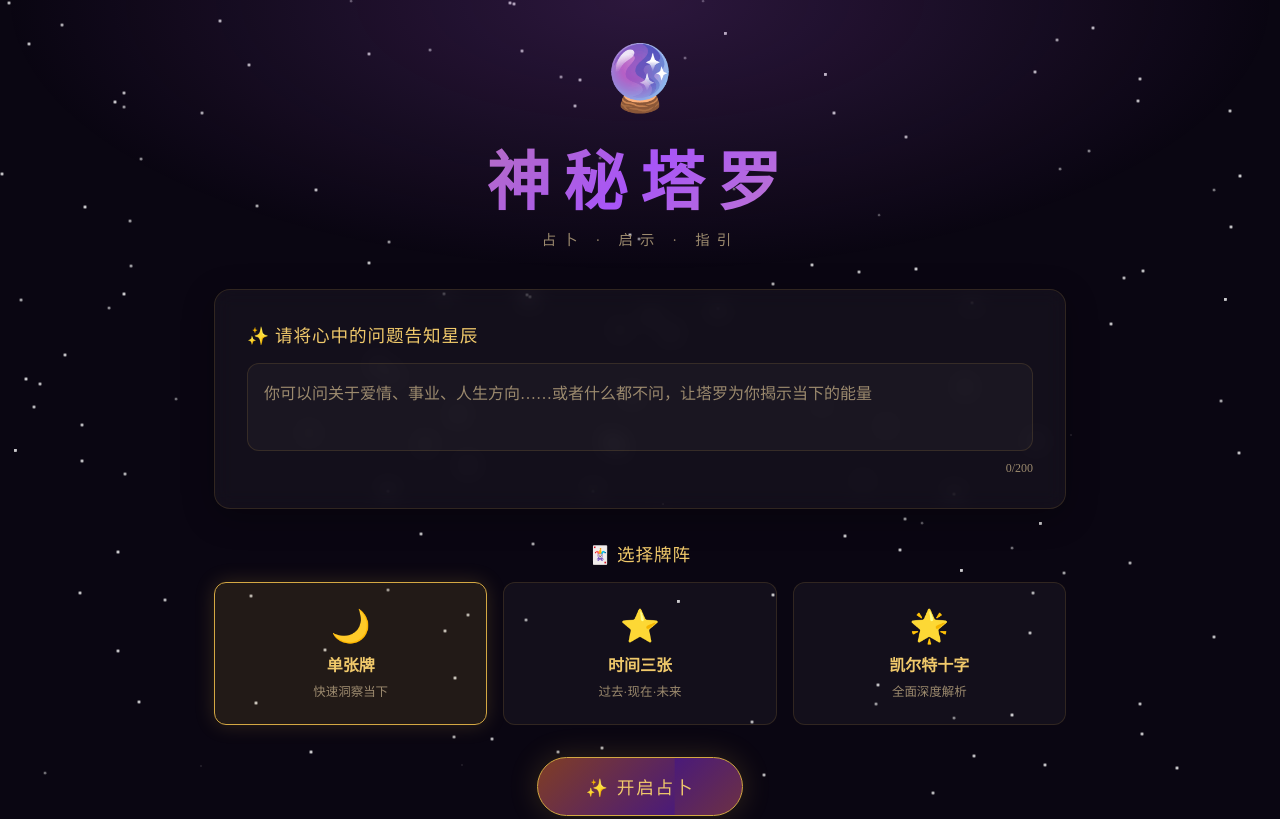
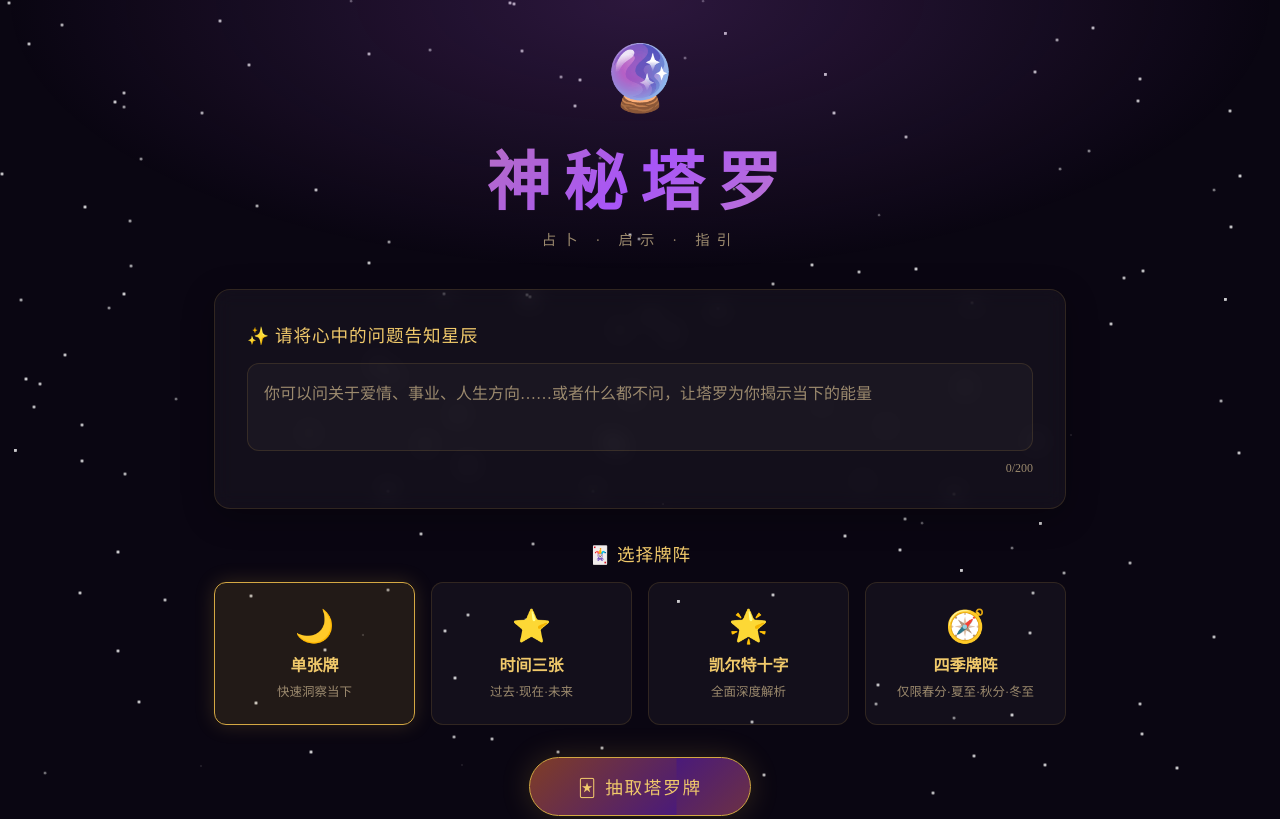
Before and after one commit to daqing-cq/ai-tarot, a plain HTML site: page frontend/index.html in a window 1280 px wide. Shown: the top 819 px of the page. Drawn offline with Linux system fonts and the light colour scheme; a web font is replaced by a local one.

Commit message:
Update index.html

```diff
--- a/frontend/index.html
+++ b/frontend/index.html
@@ -55,6 +55,11 @@
           <span class="spread-name">凯尔特十字</span>
           <span class="spread-desc">全面深度解析</span>
         </button>
+        <button class="spread-btn" data-spread="season" id="seasonBtn">
+          <span class="spread-icon">🧭</span>
+          <span class="spread-name">四季牌阵</span>
+          <span class="spread-desc" id="seasonDesc">仅限春分·夏至·秋分·冬至</span>
+        </button>
       </div>
     </section>
 
@@ -62,14 +67,19 @@
     <div class="divination-btn-container">
       <button id="divinationBtn" class="divination-btn">
         <span class="btn-orb"></span>
-        <span class="btn-text">✨ 开启占卜</span>
+        <span class="btn-text">🃏 抽取塔罗牌</span>
       </button>
     </div>
 
     <!-- 牌面展示区 -->
     <section class="cards-section" id="cardsSection" style="display:none">
       <h2 class="section-title">🌟 命运之牌</h2>
+      <p class="flip-hint" id="flipHint">🔮 轻触卡牌，揭开命运的面纱</p>
       <div class="cards-grid" id="cardsGrid"></div>
+      <div class="cards-actions">
+        <button id="flipAllBtn" class="flip-all-btn">✨ 翻开全部</button>
+        <button id="interpretBtn" class="interpret-btn" disabled>🔮 召唤神谕（AI 解读）</button>
+      </div>
     </section>
 
     <!-- AI解读区 -->
```
